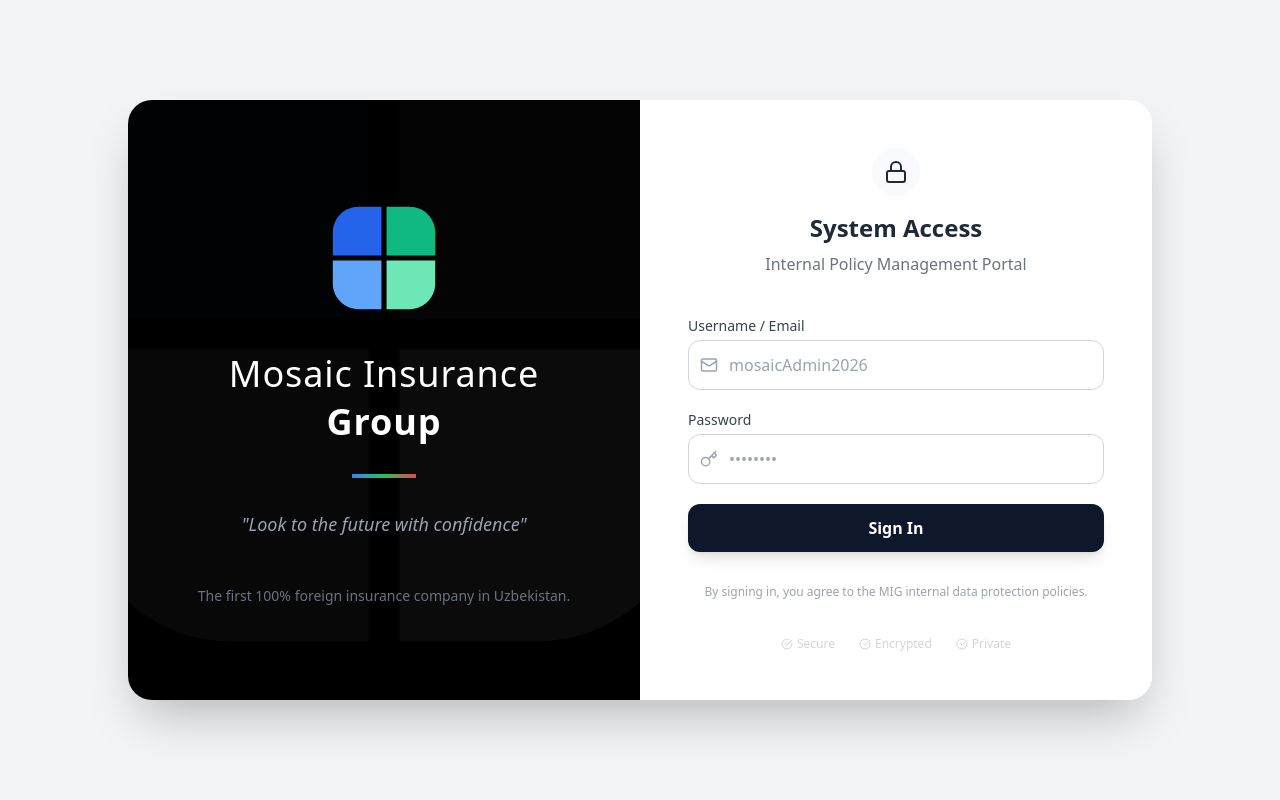
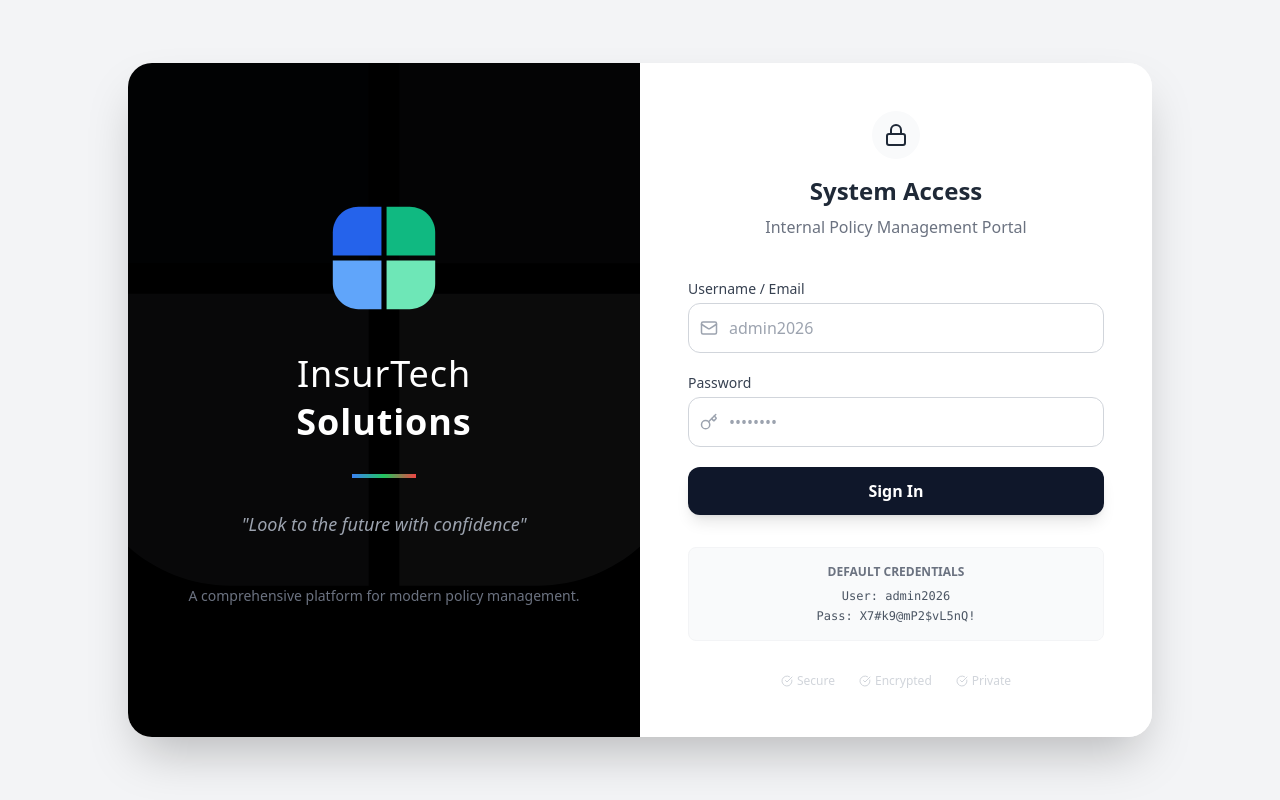
Before and after one commit to MamurS/InsurTech, a React (Vite) app: page /#/login in a window 1280 px wide. Built offline with nearby package versions, Linux system fonts and the light colour scheme; no server answers.

Commit message:
refactor: Rename company to InsurTech Solutions
Updates company name across the application, including UI elements, policy wordings, and database keys. This change reflects the rebranding of the application.

```diff
--- a/components/MosaicLogo.tsx
+++ b/components/MosaicLogo.tsx
@@ -49,7 +49,7 @@ export const MosaicLogo: React.FC<MosaicLogoProps> = ({ className = "w-10 h-10",
           <div className="flex flex-col justify-center">
              <span className="font-sans tracking-tight leading-none font-bold"
                    style={{ color: getTextColor(), fontSize: '1.5em' }}>
-                 MIG
+                 ITS
              </span>
           </div>
       )}
--- a/pages/Dashboard.tsx
+++ b/pages/Dashboard.tsx
@@ -391,7 +391,7 @@ const Dashboard: React.FC = () => {
 
             <SortableHeader label="Gross Prem (FC)" sortKey="grossPremium" className="bg-green-50 text-right" />
             <SortableHeader label="Gross Prem (Sums)" sortKey="premiumNationalCurrency" className="bg-green-50 text-right" />
-            <SortableHeader label="MIG Share %" sortKey="ourShare" />
+            <SortableHeader label="Our Share %" sortKey="ourShare" />
             <SortableHeader label="Sum Reins (FC)" sortKey="sumReinsuredForeign" className="text-right" />
             <SortableHeader label="Reins Comm %" sortKey="reinsuranceCommission" className="text-right" />
             <SortableHeader label="Net Reins Prem" sortKey="netReinsurancePremium" className="text-right" />
--- a/pages/Login.tsx
+++ b/pages/Login.tsx
@@ -36,7 +36,7 @@ const Login: React.FC = () => {
     <div className="min-h-screen bg-gray-100 flex items-center justify-center p-4 font-sans">
       <div className="max-w-5xl w-full bg-white rounded-3xl shadow-2xl overflow-hidden flex flex-col md:flex-row min-h-[600px]">
 
-        {/* Left Panel: Mosaic Branding (Black Background like Presentation Cover) */}
+        {/* Left Panel: Branding (Black Background like Presentation Cover) */}
         <div className="bg-black text-white p-12 md:w-1/2 flex flex-col justify-center relative overflow-hidden">
 
           {/* Background Watermark */}
@@ -47,8 +47,8 @@ const Login: React.FC = () => {
           <div className="relative z-10 flex flex-col items-center text-center">
             <MosaicLogo className="w-32 h-32 mb-8" variant="color" />
 
-            <h1 className="text-4xl font-light tracking-wide mb-2">Mosaic Insurance</h1>
-            <h1 className="text-4xl font-bold tracking-wide mb-8">Group</h1>
+            <h1 className="text-4xl font-light tracking-wide mb-2">InsurTech</h1>
+            <h1 className="text-4xl font-bold tracking-wide mb-8">Solutions</h1>
 
             <div className="w-16 h-1 bg-gradient-to-r from-blue-500 via-green-500 to-red-500 mb-8"></div>
 
@@ -58,7 +58,7 @@ const Login: React.FC = () => {
           </div>
 
           <div className="relative z-10 mt-12 space-y-3 text-sm text-gray-500 text-center">
-             <p>The first 100% foreign insurance company in Uzbekistan.</p>
+             <p>A comprehensive platform for modern policy management.</p>
           </div>
         </div>
 
@@ -89,7 +89,7 @@ const Login: React.FC = () => {
                         value={email}
                         onChange={(e) => setEmail(e.target.value)}
                         className="w-full pl-10 pr-4 py-3 border border-gray-300 rounded-xl focus:ring-2 focus:ring-blue-500 focus:border-blue-500 outline-none transition-all"
-                        placeholder="mosaicAdmin2026"
+                        placeholder="admin2026"
                     />
                 </div>
             </div>
@@ -118,10 +118,12 @@ const Login: React.FC = () => {
             </button>
           </form>
 
-          <div className="mt-8 text-center">
-              <p className="text-xs text-gray-400">
-                  By signing in, you agree to the MIG internal data protection policies.
-              </p>
+          <div className="mt-8 text-center bg-gray-50 p-4 rounded-lg border border-gray-100">
+              <p className="text-xs text-gray-500 font-bold uppercase mb-2">Default Credentials</p>
+              <div className="text-xs text-gray-600 font-mono space-y-1">
+                  <div>User: admin2026</div>
+                  <div>Pass: X7#k9@mP2$vL5nQ!</div>
+              </div>
           </div>
 
           <div className="mt-auto pt-8 flex justify-center gap-6 text-gray-300">
--- a/pages/PolicyForm.tsx
+++ b/pages/PolicyForm.tsx
@@ -436,7 +436,7 @@ const PolicyForm: React.FC = () => {
 
                          <div className="grid grid-cols-1 md:grid-cols-3 gap-5">
                              <div>
-                                <label className={labelClass}>{isOutward ? 'Ceded Share %' : 'MIG Share %'}</label>
+                                <label className={labelClass}>{isOutward ? 'Ceded Share %' : 'Our Share %'}</label>
                                 <input type="number" name="ourShare" value={formData.ourShare} onChange={handleChange} className={inputClass}/>
                              </div>
                              <div>
--- a/pages/PolicyWording.tsx
+++ b/pages/PolicyWording.tsx
@@ -99,7 +99,7 @@ const PolicyWording: React.FC = () => {
                 <div className="flex items-center gap-4">
                     <MosaicLogo className="w-16 h-16" />
                     <div>
-                        <h1 className="text-2xl font-serif font-bold text-slate-900">Mosaic Insurance Group</h1>
+                        <h1 className="text-2xl font-serif font-bold text-slate-900">InsurTech Solutions</h1>
                         <p className="text-slate-500 text-sm uppercase tracking-widest">{template.name}</p>
                     </div>
                 </div>
@@ -132,7 +132,7 @@ const PolicyWording: React.FC = () => {
 
         <div className="text-center mb-8 border-b-4 border-double border-gray-800 pb-4">
             <h1 className="text-2xl font-bold uppercase tracking-widest">Reinsurance Slip</h1>
-            <p className="text-sm text-gray-600 uppercase mt-1">Mosaic Insurance Group - {policy.recordType}</p>
+            <p className="text-sm text-gray-600 uppercase mt-1">InsurTech Solutions - {policy.recordType}</p>
         </div>
 
         <div className="grid grid-cols-4 gap-4 mb-6 text-sm relative z-10">
@@ -140,7 +140,7 @@ const PolicyWording: React.FC = () => {
             <div className="col-span-3 font-bold">{policy.classOfInsurance}</div>
 
             <div className="font-bold text-right text-gray-600">REINSURED:</div>
-            <div className="col-span-3">{policy.recordType === 'Outward' ? 'Mosaic Insurance Group JSC IO' : policy.cedantName}</div>
+            <div className="col-span-3">{policy.recordType === 'Outward' ? 'InsurTech Solutions' : policy.cedantName}</div>
 
             <div className="font-bold text-right text-gray-600">ORIGINAL INSURED:</div>
             <div className="col-span-3">{policy.insuredName}</div>
@@ -171,7 +171,7 @@ const PolicyWording: React.FC = () => {
             <h3 className="font-bold text-sm mb-4">SECURITY / MARKET:</h3>
             <div className="border p-4 rounded text-sm">
                 <div className="flex justify-between mb-2">
-                    <span>{policy.recordType === 'Outward' ? policy.reinsurerName : 'Mosaic Insurance Group'}</span>
+                    <span>{policy.recordType === 'Outward' ? policy.reinsurerName : 'InsurTech Solutions'}</span>
                     <span className="font-bold">{policy.ourShare}% Line</span>
                 </div>
                 <div className="text-xs text-gray-500">
@@ -187,7 +187,7 @@ const PolicyWording: React.FC = () => {
          <div className="flex items-center gap-4 border-b pb-6 mb-10">
             <MosaicLogo className="w-14 h-14" />
             <div>
-                 <h1 className="text-xl font-bold text-slate-900">Mosaic Insurance Group</h1>
+                 <h1 className="text-xl font-bold text-slate-900">InsurTech Solutions</h1>
                  <p className="text-slate-500 text-sm">INTERNAL SLIP ALLOCATION NOTE</p>
             </div>
         </div>
@@ -213,7 +213,7 @@ const PolicyWording: React.FC = () => {
         </div>
 
         <div className="mt-20 text-center text-xs text-gray-400">
-            <p>This document certifies the reservation of the above slip number in the MIG system.</p>
+            <p>This document certifies the reservation of the above slip number in the system.</p>
             <p>Generated on {new Date().toLocaleString()}</p>
         </div>
     </div>
--- a/pages/Settings.tsx
+++ b/pages/Settings.tsx
@@ -20,7 +20,7 @@ interface AppSettings {
 }
 
 const DEFAULT_SETTINGS: AppSettings = {
-  companyName: 'Mosaic Insurance Group',
+  companyName: 'InsurTech Solutions',
   currency: 'USD',
   dateFormat: 'YYYY-MM-DD',
   defaultCommission: 15.0,
--- a/services/db.ts
+++ b/services/db.ts
@@ -2,11 +2,12 @@
 import { Policy, Clause, ReinsuranceSlip, Currency, PolicyStatus, PaymentStatus, PolicyTemplate, User, DEFAULT_PERMISSIONS } from '../types';
 import { supabase } from './supabase';
 
-const POLICIES_KEY = 'insurtech_policies';
-const CLAUSES_KEY = 'insurtech_clauses';
-const SLIPS_KEY = 'insurtech_slips';
-const TEMPLATES_KEY = 'insurtech_templates';
-const USERS_KEY = 'insurtech_users';
+// Updated keys to version 2 to clear legacy data/credentials
+const POLICIES_KEY = 'insurtech_policies_v2';
+const CLAUSES_KEY = 'insurtech_clauses_v2';
+const SLIPS_KEY = 'insurtech_slips_v2';
+const TEMPLATES_KEY = 'insurtech_templates_v2';
+const USERS_KEY = 'insurtech_users_v2';
 
 const isSupabaseEnabled = () => !!supabase;
 
@@ -14,7 +15,7 @@ const isSupabaseEnabled = () => !!supabase;
 const SEED_USERS: User[] = [
   {
     id: 'user_admin_001',
-    email: 'mosaicAdmin2026',
+    email: 'admin2026',
     password: 'X7#k9@mP2$vL5nQ!', // Strong password generated for Super Admin
     name: 'Super Administrator',
     role: 'Super Admin',
@@ -315,7 +316,7 @@ const SEED_TEMPLATES: PolicyTemplate[] = [
         Gross Premium: {{currency}} {{grossPremium}}</p>
 
         <br><br>
-        <p><strong>In witness whereof</strong>, the undersigned being fully authorized by the Insurer has signed this Policy on behalf of the Mosaic Insurance Group.</p>
+        <p><strong>In witness whereof</strong>, the undersigned being fully authorized by the Insurer has signed this Policy on behalf of the InsurTech Solutions.</p>
 
         <br>
         <div style="margin-top: 50px;">
@@ -361,7 +362,7 @@ const SEED_TEMPLATES: PolicyTemplate[] = [
            </p>
 
            <div style="margin-top: 50px; text-align: right;">
-             <p style="font-weight: bold;">Mosaic Insurance Group</p>
+             <p style="font-weight: bold;">InsurTech Solutions</p>
              <p>Authorised Insurers</p>
            </div>
          </div>
--- a/services/excel.ts
+++ b/services/excel.ts
@@ -1,3 +1,4 @@
+
 import ExcelJS from 'exceljs';
 import { Policy, ReinsuranceSlip, RecordType, Currency } from '../types';
 
@@ -123,7 +124,7 @@ export const ExcelService = {
         { header: 'Excess (FC)', key: 'excessForeignCurrency', width: 15, format: '#,##0.00' },
 
         { header: 'Gross Prem (FC)', key: 'grossPremium', width: 15, fill: COLORS.green, format: '#,##0.00' },
-        { header: 'MIG %', key: 'ourShare', width: 8, format: '0.00%' },
+        { header: 'Our %', key: 'ourShare', width: 8, format: '0.00%' },
         { header: 'Sum Reins (FC)', key: 'sumReinsuredForeign', width: 15, format: '#,##0.00' },
         { header: 'Comm %', key: 'reinsuranceCommission', width: 8, format: '0.00%' },
         { header: 'Net Prem', key: 'netReinsurancePremium', width: 15, format: '#,##0.00' },
--- a/types.ts
+++ b/types.ts
@@ -166,7 +166,7 @@ export interface Policy {
   equivalentUSD?: number; // Equivalent in USD
 
   // --- Reinsurance Structure ---
-  ourShare: number; // MIG Share / Reinsurer Share in Outward / Доля (%)
+  ourShare: number; // Our Share / Reinsurer Share in Outward / Доля (%)
   reinsuranceCommission?: number; // Reinsurance Commission
   netReinsurancePremium?: number; // Net Reinsurance Premium (Payable/Receivable)
 
```
